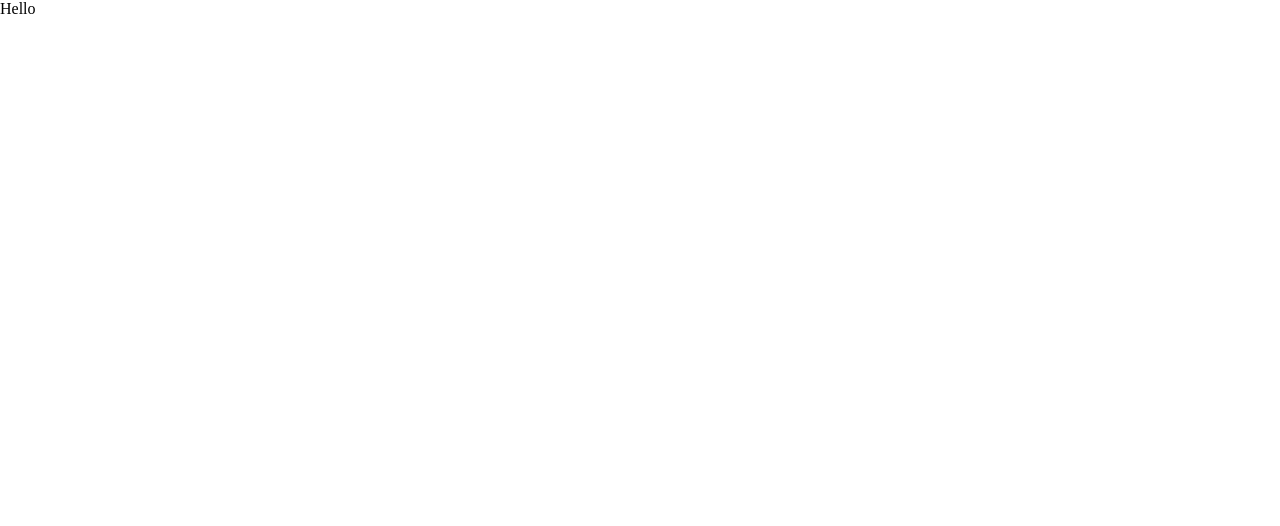
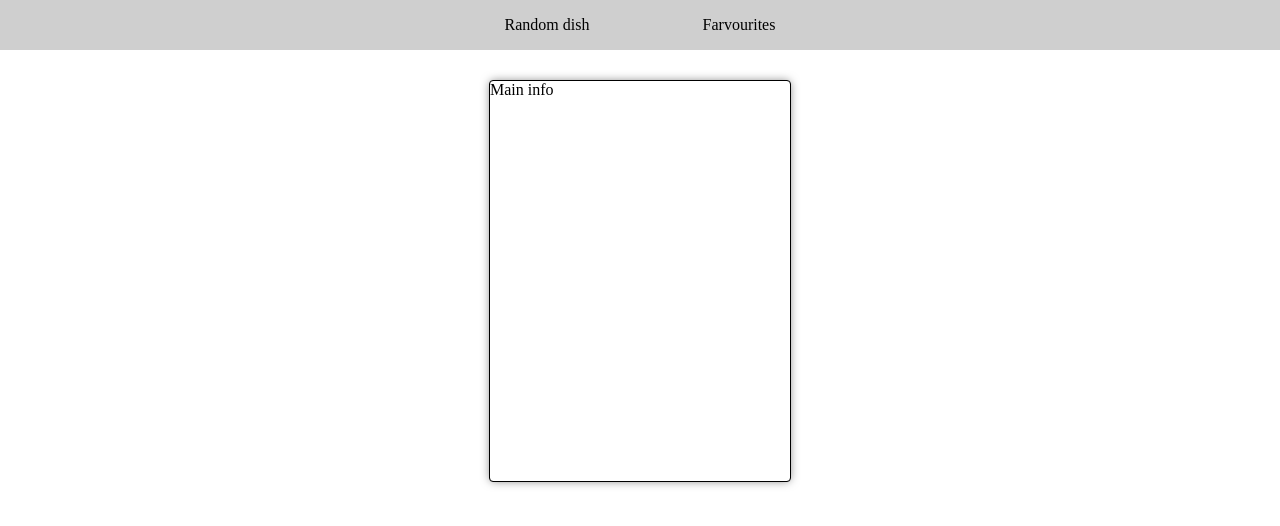
Before and after one commit to Blazhkomikhail/headworks, a React app: page / in a window 1280 px wide. Shown: the top 526 px of the page. Built offline with nearby package versions, Linux system fonts and the light colour scheme.

Commit message:
feat: create basic recipe card

```diff
--- a/src/App/App.tsx
+++ b/src/App/App.tsx
@@ -1,10 +1,13 @@
 import React from "react";
+import CardField from "../components/CardField/CardField";
+import Header from '../components/Header/Header';
 import './app.scss';
 
 const App = () => {
   return (
     <>
-      Hello
+      <Header />
+      <CardField />
     </>
   )
 }
--- /dev/null
+++ b/src/components/CardField/CardField.tsx
@@ -0,0 +1,13 @@
+import React from "react";
+import RecipeCard from "../RecipeCard/RecipeCard";
+import './cardField.scss';
+
+const CardField = () => {
+  return (
+    <main className="card-field">
+      <RecipeCard />
+    </main>
+  )
+}
+
+export default CardField;
--- /dev/null
+++ b/src/components/CardField/cardField.scss
@@ -0,0 +1,5 @@
+.card-field {
+  padding-top: 30px;
+  display: flex;
+  justify-content: center;
+}
--- /dev/null
+++ b/src/components/Header/Header.tsx
@@ -0,0 +1,21 @@
+import React from "react";
+import './header.scss';
+
+const Header = () => {
+  return (
+    <header className="header">
+      <nav className="header_nav">
+        <ul className="header_nav-list">
+          <li className="header_nav-item">
+            Random dish
+          </li>
+          <li className="header_nav-item">
+            Farvourites
+          </li>
+        </ul>
+      </nav>
+    </header>
+  )
+}
+
+export default Header;
--- /dev/null
+++ b/src/components/Header/header.scss
@@ -0,0 +1,23 @@
+.header {
+  height: 50px;
+
+  display: flex;
+  justify-content: center;
+  align-items: center;
+
+  background-color: rgb(207, 207, 207);
+
+  &_nav {
+    width: 30vw;
+    min-width: 320px;
+  }
+
+  &_nav-list {
+    display: flex;
+    justify-content: space-around;
+  }
+
+  &_nav-item {
+    list-style: none;
+  }
+}
--- /dev/null
+++ b/src/components/RecipeCard/RecipeCard.tsx
@@ -0,0 +1,27 @@
+import React, { useRef, useState } from "react";
+import './recipeCard.scss';
+
+const RecipeCard = (): JSX.Element => {
+  const [isFlipped, setIsFlipped] = useState(false);
+  const cardWrapper = useRef();
+
+  const flip = () => {
+    (cardWrapper.current as HTMLElement).classList.toggle('flipped', !isFlipped);
+    setIsFlipped(current => !current);
+  }
+
+  return (
+    <div className="card-wrap" ref={cardWrapper} onClick={flip}>
+      <div className="card">
+        <div className="card_front">
+          Main info
+        </div>
+        <div className="card_back">
+          Ingredients
+        </div>
+      </div>
+    </div>
+  )
+}
+
+export default RecipeCard;
--- /dev/null
+++ b/src/components/RecipeCard/recipeCard.scss
@@ -0,0 +1,41 @@
+.card-wrap {
+  perspective: 40rem;
+
+  &.flipped > .card {
+    transform: rotateX(180deg);
+    transform-origin: left;
+  }
+}
+
+.card {
+  width: 300px;
+  height: 400px;
+
+  display: flex;
+  flex-direction: column;
+  justify-content: space-around;
+  align-items: center;
+
+  position: relative;
+  transform-style: preserve-3d;
+  transform-origin: right;
+  transition: all 0.5s;
+
+  border: 1px solid;
+  border-radius: 4px;
+
+  &_front,
+  &_back {
+    position: absolute;
+    top: 0;
+    width: 100%;
+    height: 100%;
+    backface-visibility: hidden;
+    border-radius: 4px;
+    box-shadow: 0 0 10px rgba(0, 0, 0, 0.5);
+  }
+
+  &_back {
+    transform: rotateX(180deg);
+  }
+}
```
Also changed, not shown: src/Api/Api.tsx (added, +9 -0 lines).
